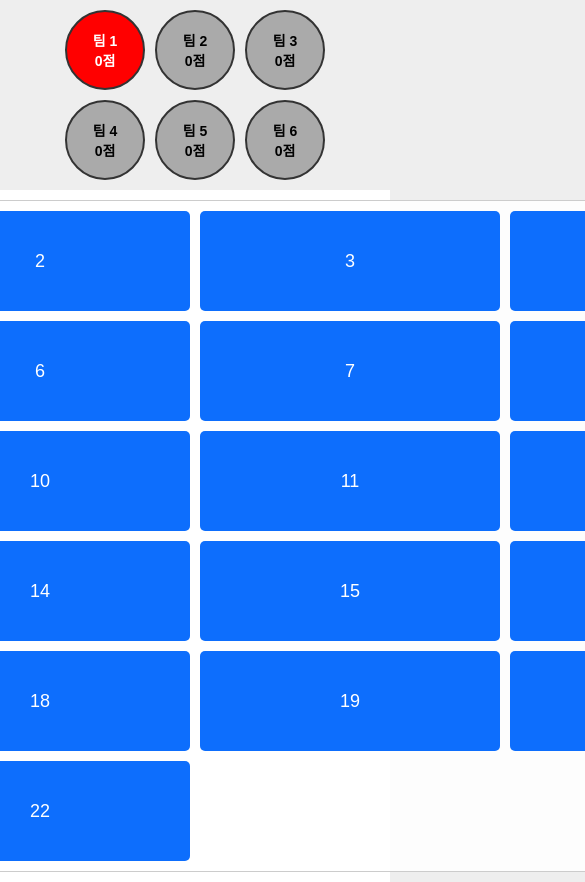
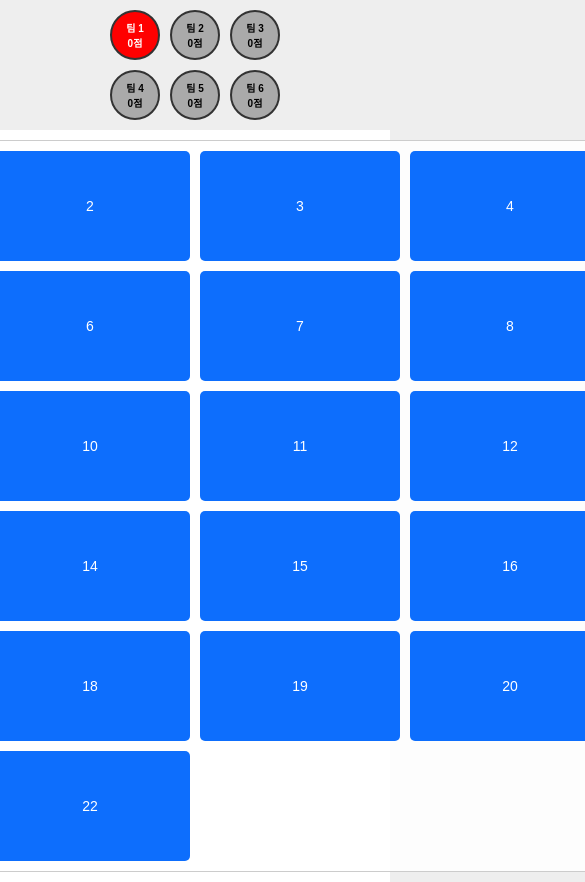
Before and after one commit to AnziLab/memory, a plain HTML site: page index.html in a window 390 px wide. Both pictures are taken after a click on the button "게임 시작". Shown: the top 882 px of the page, 585 px wide, since content can reach past the window. Drawn offline with Linux system fonts and the light colour scheme.

Commit message:
Update index.html

```diff
--- a/index.html
+++ b/index.html
@@ -42,7 +42,7 @@
       margin: 10px;
     }
 
-    /* 팀 영역 컨테이너: 상단과 하단 영역 */
+    /* 팀 영역 */
     #teamsArea {
       flex: 0 0 auto;
       display: flex;
@@ -82,10 +82,9 @@
       position: relative;
       padding: 10px;
     }
-    /* 메모리 카드 보드 */
     #game-board {
       display: grid;
-      grid-template-columns: repeat(4, 300px); /* 수정: 카드 가로 길이에 맞춤 */
+      grid-template-columns: repeat(4, 300px);
       gap: 10px;
       padding: 10px;
       background: rgba(255, 255, 255, 0.9);
@@ -104,8 +103,8 @@
 
     /* 카드 스타일 */
     .card {
-      width: 300px;    /* 수정: 가로 크기 증가 */
-      height: 100px;   /* 수정: 높이 약간 증가 */
+      width: 300px;
+      height: 150px;
       perspective: 800px;
       cursor: pointer;
     }
@@ -116,7 +115,6 @@
       transition: transform 0.6s;
       transform-style: preserve-3d;
     }
-    /* flipped 클래스가 있으면 뒷면(번호)이 보임 */
     .flipped .card-inner {
       transform: rotateY(180deg);
     }
@@ -130,7 +128,7 @@
       align-items: center;
       justify-content: center;
       text-align: center;
-      font-size: 18px;  /* 수정: 글씨 크기 확대 */
+      font-size: 18px;
       padding: 5px;
     }
     .card-front {
@@ -146,13 +144,49 @@
     .matched {
       visibility: hidden;
     }
-    /* 깜박임 애니메이션 */
     @keyframes blink {
       0%, 100% { opacity: 1; }
       50% { opacity: 0; }
     }
     .blink {
       animation: blink 0.5s ease-in-out infinite;
+    }
+
+    /* 반응형 조정을 위한 미디어 쿼리 (예시) */
+    @media (max-width: 1280px) {
+      #game-board {
+        grid-template-columns: repeat(4, 250px);
+      }
+      .card {
+        width: 250px;
+        height: 130px;
+      }
+      .card-face {
+        font-size: 16px;
+      }
+      .team-circle {
+        width: 60px;
+        height: 60px;
+        font-size: 12px;
+      }
+    }
+
+    @media (max-width: 800px) {
+      #game-board {
+        grid-template-columns: repeat(4, 200px);
+      }
+      .card {
+        width: 200px;
+        height: 110px;
+      }
+      .card-face {
+        font-size: 14px;
+      }
+      .team-circle {
+        width: 50px;
+        height: 50px;
+        font-size: 10px;
+      }
     }
   </style>
 </head>
```
